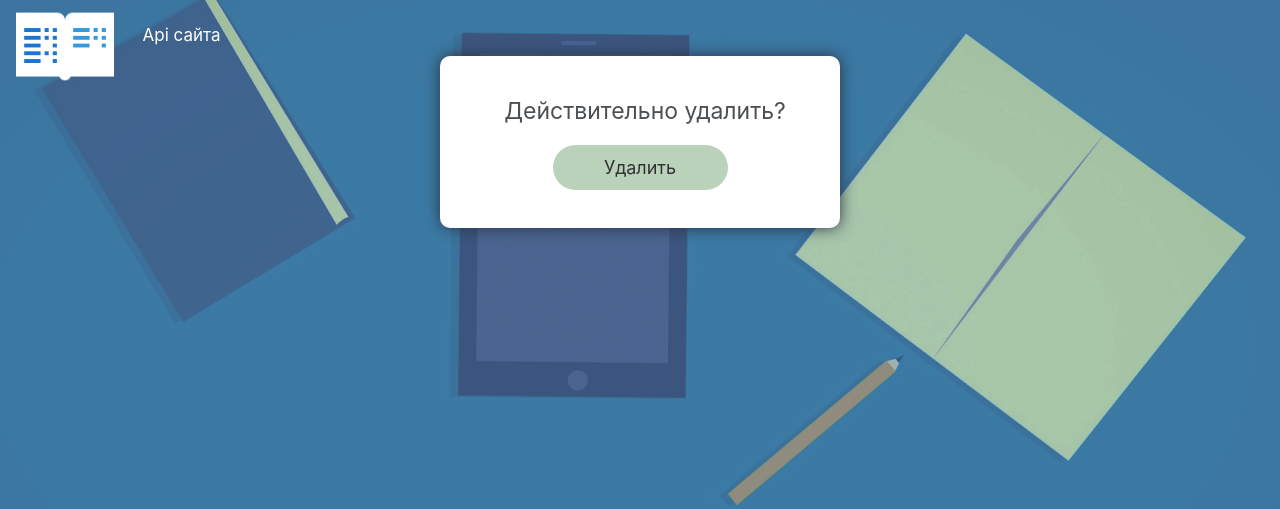
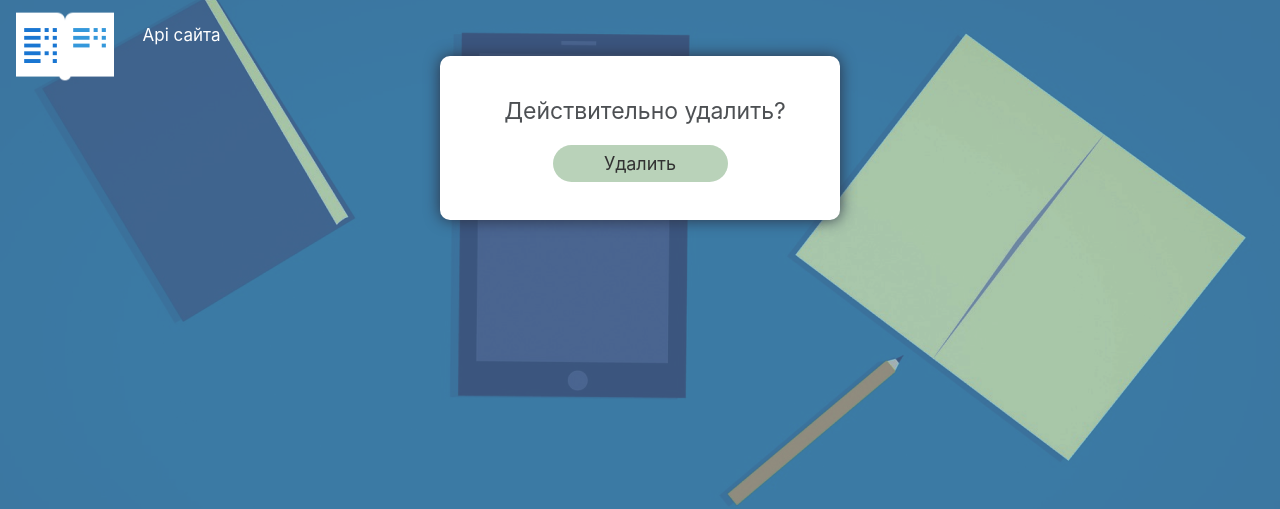
Before and after one commit to TimurTimergalin/EDUde, a Flask app: page /api in a window 1280 px wide. Shown: the part 15-524 px from the top of the page. Run offline with Flask 2, Linux system fonts and the light colour scheme; some libraries are stand-ins or nearby versions.

Commit message:
удаление

```diff
--- a/templates/kek.html
+++ b/templates/kek.html
@@ -11,7 +11,7 @@
 
      <form method="post">
          <p class="success" style="font-size: 23px">Действительно удалить?</p>
-    <button type="submit" class="a_btn" style="border: none;padding:">Удалить</button>
+    <button type="submit" class="a_btn" style="border: none;padding:5px 20px;font-size: 18px">Удалить</button>
     </form>
 <!--    <div class="div_mes">-->
 <!--        <p class="success">Вы успешно зарегистрировались</p>-->
```
